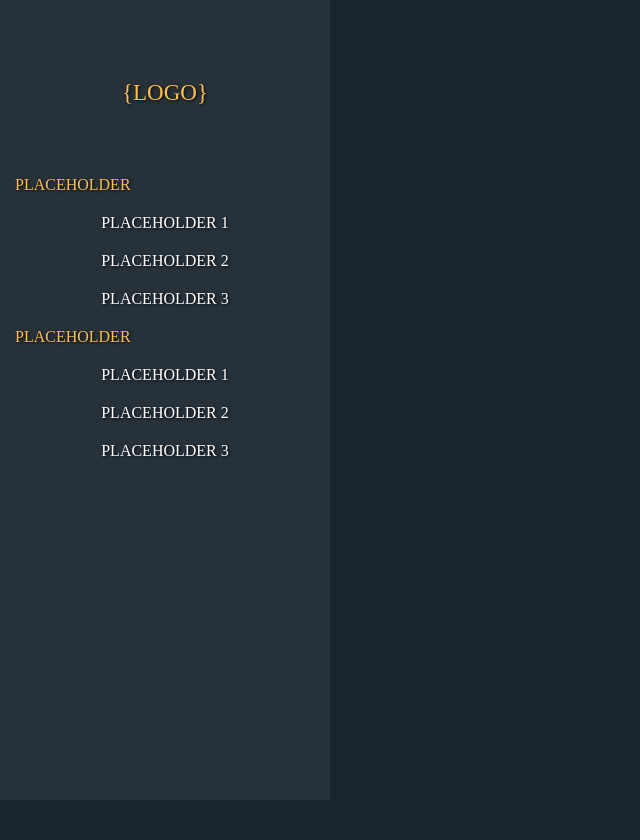
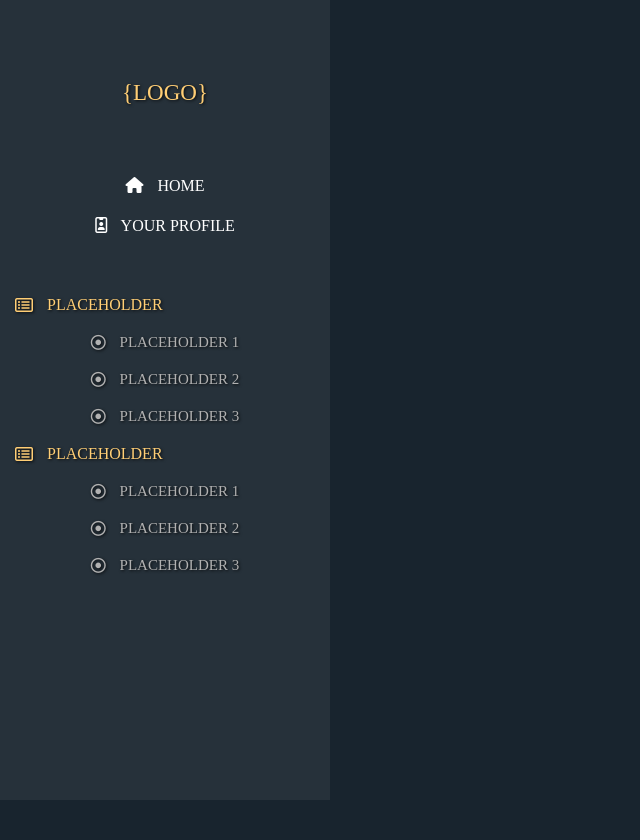
Before and after one commit to SimonBeCool/kyc-aml-check, a PHP site: template AppView/Template/DASHBOARD/View.php in a window 1280 px wide. Shown: the top 840 px of the page, without its empty margins (0-640 px from the left). Run offline with PHP 8.4, Linux system fonts and the light colour scheme; the template is opened without the code that fills it, so the values that code supplies are empty; some libraries are stand-ins or nearby versions; some web fonts are replaced.

Commit message:
Fontawesome added + some added things + color update

```diff
--- a/AppView/Public/css/web.css
+++ b/AppView/Public/css/web.css
@@ -11,15 +11,23 @@ body {background: #18242e !important;margin: 0 auto;font-family: 'Gemunu Libre';
 
 /* SIZE BOX */
 full-box{width: 100%;height: auto;float:left;}
+
+/* SIDEBAR */
 kyc-sidebar{height: 100%; width: 300px; float: left;padding: 0px 15px;}
 section{float: left;margin-top: 10px;margin-bottom: 10px;width: 100%;}
 under-section{float: left;margin-top: 10px;margin-bottom: 10px;width: 100%;text-align: center;}
-under-section:hover{color: rgb(255 190 73);text-shadow: 1px 1px 3px #000000d4;}
+under-section:hover{color: rgb(255 206 117);text-shadow: 1px 1px 3px #000000d4;}
+action-tab{height: 40px;width: 100%;text-align: center;color: #fff;float: left;line-height: 40px;}
+action-tab:hover{color: rgb(255 206 117);text-shadow: 1px 1px 3px #000000d4;}
+action-tab > i{position: relative;margin-right: 10px;top: 0px;}
+.clear-sidebar{float:left;height:40px;width: 100%;}
 
 /* FONT SIZE */
 h2{float: left;width: 100%;font-weight: 500;}
 .desc{font-size: 16px;float: left;width: 100%;}
+.desc > i{position: relative;margin-right: 10px;top: 1px;}
 .f14{font-size: 14px;}
+.f15{font-size: 15px;}
 .f16{font-size: 16px;}
 .f18{font-size: 18px;}
 .f20{font-size: 20px;}
@@ -43,15 +51,16 @@ img{filter: drop-shadow(5px 5px 10px #000);}
 
 /* Background Colors */
 .lite-white{background: #ffffff0f;}
-.log-green{background: #20b368;}
-.lite-yellow{background: rgb(209 160 73);}
+.log-green{background: #26313a;}
+.lite-yellow{background: rgb(195 136 48);}
 
 /* Box Shadows */
 .normal-shadow{box-shadow: 0 3px 6px rgb(0 0 0 / 16%), 0 3px 6px rgb(0 0 0 / 23%);}
 
 /* FONT COLOR */
 .white-font{color: #fff;text-shadow: 1px 1px 3px #000000d4;}
-.yellow-font{color: rgb(255 190 73);text-shadow: 1px 1px 3px #000000d4;}
+.yellow-font{color: rgb(255 206 117);text-shadow: 1px 1px 3px #000000d4;}
+.grey-font{color: #b1b1b1;text-shadow: 1px 1px 3px #000000d4;}
 
 /* INPUT */
 input {float: left;width: 100%;background: #00000054;height: 40px;border: 1px solid #ffffff1f;margin-top: 10px;margin-bottom: 10px;font-family: 'Gemunu Libre';padding: 0px 15px;}
--- a/AppView/Template/DASHBOARD/View.php
+++ b/AppView/Template/DASHBOARD/View.php
@@ -9,7 +9,6 @@
 $config = new Config();
 
 ?>
-
 <html>
     <head>
         <meta charset="utf-8">
@@ -19,19 +18,23 @@ $config = new Config();
         <link rel="shortcut icon" href="favicon.ico" />
         <link rel="stylesheet" href="<?php echo $config->read('app','css'); ?>web.css">
         <link href="https://fonts.googleapis.com/css2?family=Gemunu+Libre:wght@200;300;400;500;600;700;800&family=Open+Sans:ital,wght@0,300;0,400;0,500;0,600;0,700;1,300;1,400;1,500;1,600;1,700&display=swap" rel="stylesheet">
+        <script src="https://kit.fontawesome.com/407d65693f.js" crossorigin="anonymous"></script>
     </head>
     <body>
         <div class="kyc-full">
             <kyc-sidebar class="lite-white normal-shadows">
                 <div class="kyc-full"><div class="logo f23 yellow-font">{LOGO}</div></div>
-                <section class="desc yellow-font">PLACEHOLDER</section>
-                <a href="#menu1"><under-section class="desc white-font">PLACEHOLDER 1</under-section></a>
-                <a href="#menu2"><under-section class="desc white-font">PLACEHOLDER 2</under-section></a>
-                <a href="#menu3"><under-section class="desc white-font">PLACEHOLDER 3</under-section></a>
-                <section class="desc yellow-font">PLACEHOLDER</section>
-                <a href="#menu1"><under-section class="desc white-font">PLACEHOLDER 1</under-section></a>
-                <a href="#menu2"><under-section class="desc white-font">PLACEHOLDER 2</under-section></a>
-                <a href="#menu3"><under-section class="desc white-font">PLACEHOLDER 3</under-section></a>
+                <action-tab><i class="fa-solid fa-house"></i> HOME</action-tab>
+                <action-tab><i class="fa-regular fa-id-badge"></i> YOUR PROFILE</action-tab>
+                <div class="clear-sidebar"></div>
+                <section class="desc yellow-font"><i class="fa-regular fa-rectangle-list"></i> PLACEHOLDER</section>
+                <a href="#menu1"><under-section class="desc grey-font f15"><i class="fa-regular fa-circle-dot"></i> PLACEHOLDER 1</under-section></a>
+                <a href="#menu2"><under-section class="desc grey-font f15"><i class="fa-regular fa-circle-dot"></i> PLACEHOLDER 2</under-section></a>
+                <a href="#menu3"><under-section class="desc grey-font f15"><i class="fa-regular fa-circle-dot"></i> PLACEHOLDER 3</under-section></a>
+                <section class="desc yellow-font"><i class="fa-regular fa-rectangle-list"></i> PLACEHOLDER</section>
+                <a href="#menu1"><under-section class="desc grey-font f15"><i class="fa-regular fa-circle-dot"></i> PLACEHOLDER 1</under-section></a>
+                <a href="#menu2"><under-section class="desc grey-font f15"><i class="fa-regular fa-circle-dot"></i> PLACEHOLDER 2</under-section></a>
+                <a href="#menu3"><under-section class="desc grey-font f15"><i class="fa-regular fa-circle-dot"></i> PLACEHOLDER 3</under-section></a>
             </kyc-sidebar>
             <div class="kyc-main-normal">
                 <h2 class="white-font">BASIC BOX</h2>
```
Also changed, not shown: AppView/Template/Login/View.php (+5 -4 lines), 1 other file.
